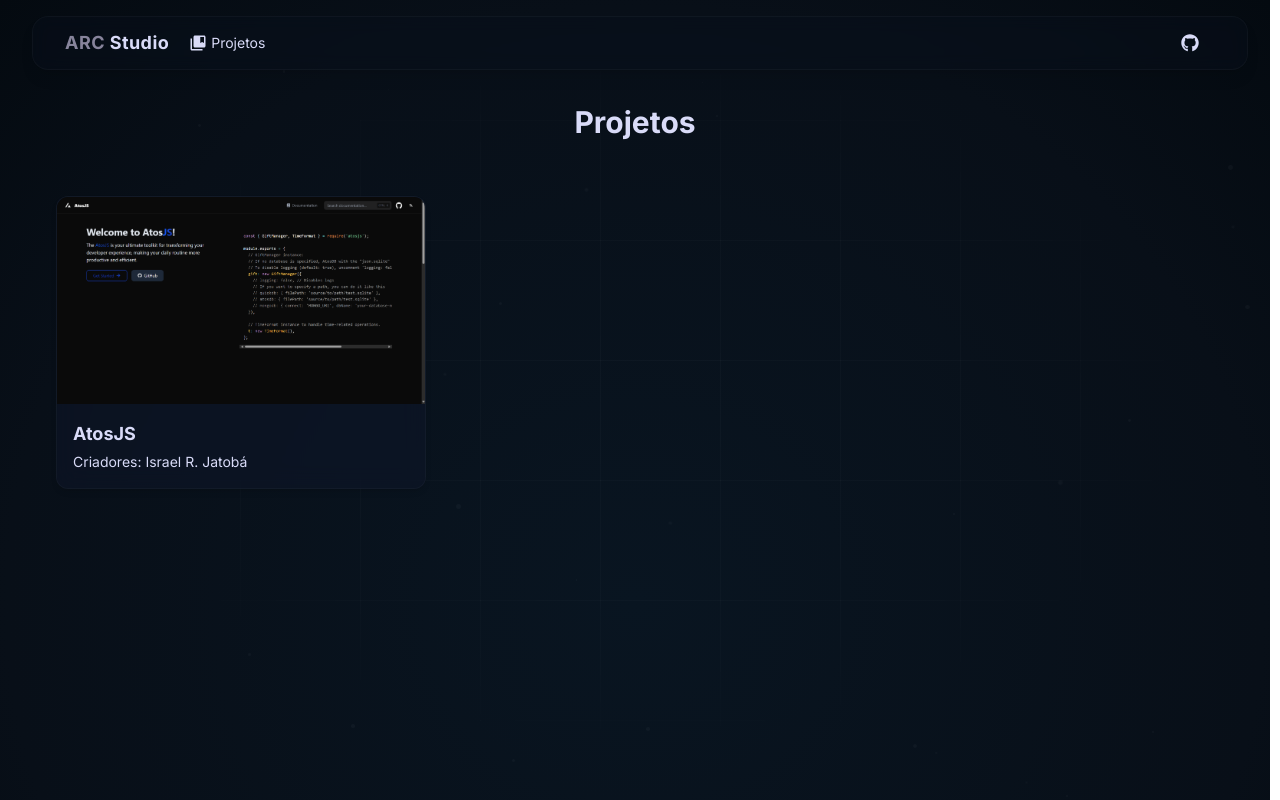
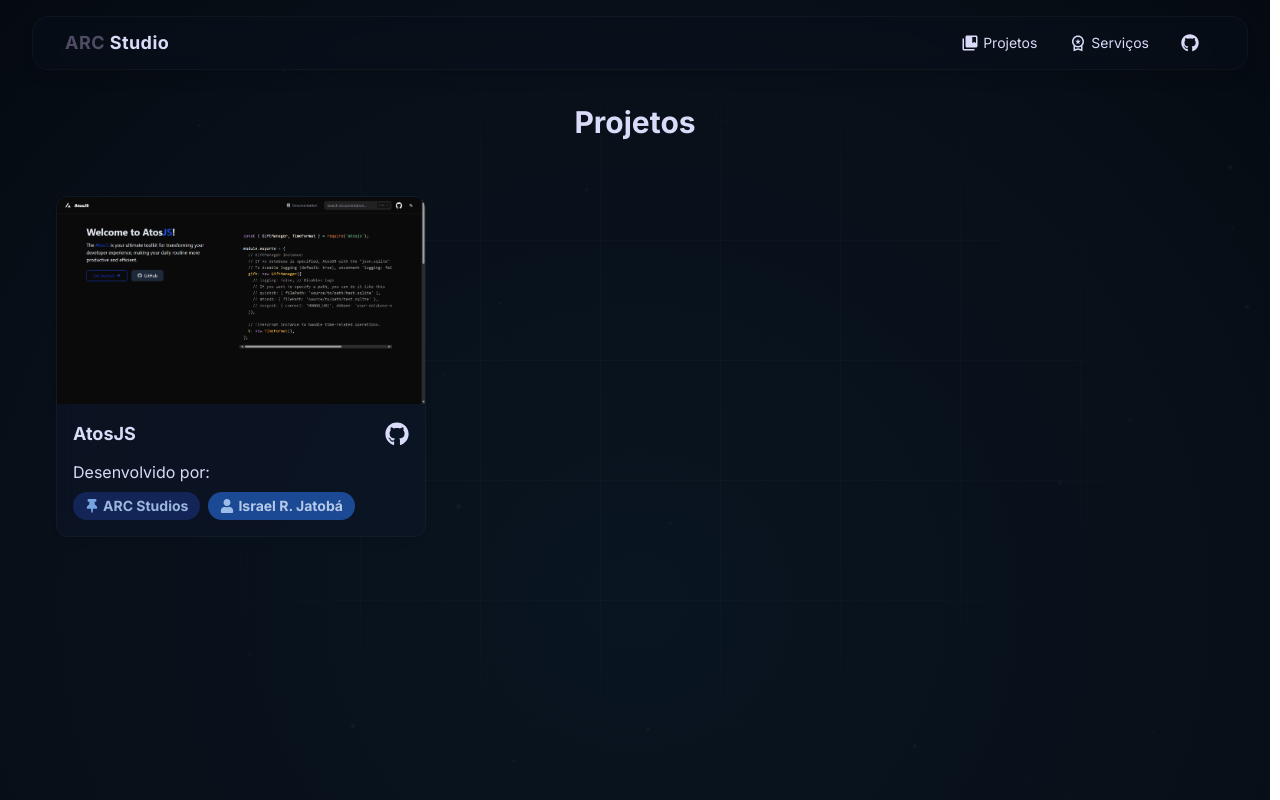
Before and after one commit to yeyTaken/arc-studio, a Next.js app in the folder apps/website/arc-studio/: page /projects in a window 1280 px wide. Shown: the top 800 px of the page. Built offline with nearby package versions, Linux system fonts and the light colour scheme.

Commit message:
Implement multiple code changes to enhance functionality and improve performance

```diff
--- a/apps/website/arc-studio/package.json
+++ b/apps/website/arc-studio/package.json
@@ -1,6 +1,6 @@
 {
   "name": "arc-studio",
-  "version": "1.1.0",
+  "version": "1.2.0",
   "private": true,
   "scripts": {
     "dev": "next dev --turbopack",
--- a/apps/website/arc-studio/src/app/not-found.tsx
+++ b/apps/website/arc-studio/src/app/not-found.tsx
@@ -17,9 +17,6 @@
         </span>{" "}
         não foi encontrada.
       </p>
-      <p className="text-base text-[#9697ad]">
-        Verifique o endereço digitado ou volte para a página inicial.
-      </p>
     </div>
   );
 }
--- a/apps/website/arc-studio/src/components/ProjectsCard/index.tsx
+++ b/apps/website/arc-studio/src/components/ProjectsCard/index.tsx
@@ -2,21 +2,25 @@
 
 import Image from "next/image";
 import Link from "next/link";
-
+import { FaThumbtack, FaUser, FaGithub } from "react-icons/fa";
 import { projects } from "@/config";
 
 export default function ProjectsCard() {
   const entries = Object.entries(projects);
 
   return (
-    <div className="grid grid-cols-1 sm:grid-cols-2 lg:grid-cols-3 gap-6 p-6">
-      {entries.map(([key, { name, uri, thumbnail, creators }]) => (
+    <div className="select-none grid grid-cols-1 sm:grid-cols-2 lg:grid-cols-3 gap-6 p-6">
+      {entries.map(([key, { name, uri, thumbnail, creators, github }]) => (
+        <div
+          key={key}
+          className="relative bg-[#0f172a]/50 backdrop-blur-md border border-grid-line rounded-xl overflow-hidden shadow-md transition-shadow duration-300"
+        >
+          {/* Somente a imagem é clicável */}
           <Link
-          key={key}
             href={uri}
             target="_blank"
             rel="noopener noreferrer"
-          className="group bg-[#0f172a]/50 backdrop-blur-md border border-grid-line rounded-xl overflow-hidden shadow-md hover:shadow-xl transition-shadow duration-300"
+            className="block group"
           >
             <div className="relative w-full aspect-video overflow-hidden">
               <Image
@@ -24,18 +28,51 @@
                 alt={name}
                 width={800}
                 height={450}
-              className="object-cover w-full h-full transition-transform duration-300 group-hover:scale-105"
-              unoptimized // usar se thumbnail vem de string (ex: JSON)
+                className="object-cover w-full h-full transition-transform duration-300 group-hover:scale-101"
+                unoptimized
               />
             </div>
+          </Link>
 
-          <div className="p-4 space-y-1">
+          {/* Conteúdo textual (sem link, sem hover) */}
+          <div className="p-4 space-y-2">
+            <div className="flex items-center justify-between">
               <h2 className="text-lg font-bold">{name}</h2>
-            <p className="text-sm text-muted-foreground">
-              Criadores: {creators.join(", ")}
-            </p>
+
+              {github && (
+                <Link
+                  href={github}
+                  target="_blank"
+                  rel="noopener noreferrer"
+                  title="Ver no GitHub"
+                >
+                  <FaGithub className="w-6 h-6" />
+                </Link>
+              )}
             </div>
-        </Link>
+
+            <div className="flex flex-wrap mt-3 gap-2">
+              <h2 className="w-full">Desenvolvido por:</h2>
+
+              {/* Tag fixa do estúdio */}
+              <span className="flex items-center gap-1 px-3 py-1 text-sm rounded-full bg-blue-900/50 text-blue-200/80 font-bold">
+                <FaThumbtack className="text-blue-300/80" />
+                ARC Studios
+              </span>
+
+              {/* Criadores */}
+              {creators.map((creator) => (
+                <span
+                  key={creator}
+                  className="flex items-center gap-1 px-3 py-1 text-sm rounded-full bg-blue-500/50 text-blue-100/80 font-bold"
+                >
+                  <FaUser className="text-blue-200/80" />
+                  {creator}
+                </span>
+              ))}
+            </div>
+          </div>
+        </div>
       ))}
     </div>
   );
--- a/apps/website/arc-studio/src/components/ui/title/index.tsx
+++ b/apps/website/arc-studio/src/components/ui/title/index.tsx
@@ -1,7 +1,8 @@
+
 export default function ARCStudioTitle() {
     return (
       <span className="text-lg font-bold tracking-wide">
-        <span className="text-primary text-[#87849b]">ARC</span> Studio
+        <span className="text-primary text-[#4f4b64]">ARC</span> Studio
       </span>
     );
 }
--- a/apps/website/arc-studio/src/config/navItems/compact/index.tsx
+++ b/apps/website/arc-studio/src/config/navItems/compact/index.tsx
@@ -1,9 +1,14 @@
-import { MdCollectionsBookmark } from "react-icons/md";
+import { MdCollectionsBookmark, MdOutlineWorkspacePremium } from "react-icons/md";
 
 export const itemsCompact: Record<string, NavItemBase> = {
   projects: {
     href: "/projects",
     label: "Projetos",
-    icon: <MdCollectionsBookmark />,
+    icon: <MdCollectionsBookmark className="text-lg" />,
+  },
+  services: {
+    href: "/services",
+    label: "Serviços",
+    icon: <MdOutlineWorkspacePremium className="text-lg" />
   },
 };
--- a/apps/website/arc-studio/src/config/navItems/index.tsx
+++ b/apps/website/arc-studio/src/config/navItems/index.tsx
@@ -1,5 +1,5 @@
 import { FaGithub } from "react-icons/fa";
-import { MdCollectionsBookmark } from "react-icons/md";
+import { MdCollectionsBookmark, MdOutlineWorkspacePremium } from "react-icons/md";
 
 import { siteConfig } from "../site";
 
@@ -8,11 +8,14 @@
     href: "/projects",
     label: "Projetos",
     icon: <MdCollectionsBookmark className="text-lg" />,
-    position: "left",
+  },
+  services: {
+    href: "/services",
+    label: "Serviços",
+    icon: <MdOutlineWorkspacePremium className="text-lg" />
   },
   github: {
     href: siteConfig.links.github,
     icon: <FaGithub className="text-lg" />,
-    position: "right",
   },
 };
--- a/apps/website/arc-studio/src/config/projects/atosjs/settings.json
+++ b/apps/website/arc-studio/src/config/projects/atosjs/settings.json
@@ -1,5 +1,6 @@
 {
   "name": "AtosJS",
+  "github": "https://github.com/yeyTaken/atosjs",
   "uri": "https://atos.js.org/",
   "thumbnail": "/images/projects/atosjs.png",
   "creators": ["Israel R. Jatobá"]
```
Also changed, not shown: apps/website/arc-studio/public/images/arc-studio.png (added), 1 other file (tests, documents, lock files or other folders). Lines whose indentation alone changed are shown as unchanged.
